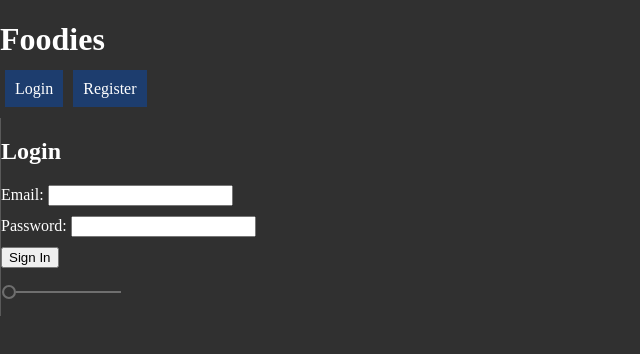
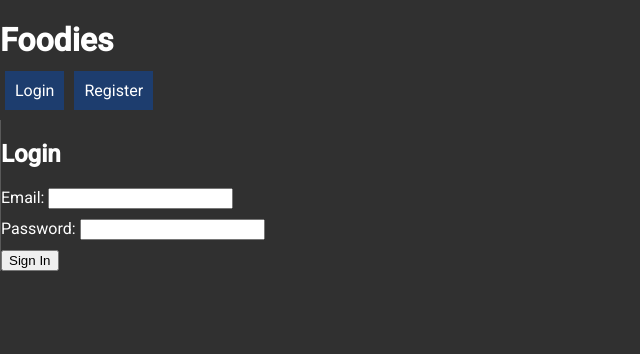
Before and after one commit to snappykiwi/Foodsta, an Angular app in the folder client/: page /login in a window 1280 px wide. Shown: the top 354 px of the page, without its empty margins (0-640 px from the left). Built offline with nearby package versions, Linux system fonts and the light colour scheme.

Commit message:
merged - fixed theme and updated gitignore

```diff
--- a/client/src/app/app.component.html
+++ b/client/src/app/app.component.html
@@ -7,13 +7,10 @@
   <mat-sidenav-container>
 
     <mat-sidenav mode="side" opened>
-
     </mat-sidenav>
 
     <mat-sidenav-content>
       <router-outlet></router-outlet>
-
-      <mat-slider min="1" max="100" step="1" value="1"></mat-slider>
 
     </mat-sidenav-content>
 
--- a/client/src/styles.scss
+++ b/client/src/styles.scss
@@ -1 +1,4 @@
 /* You can add global styles to this file, and also import other style files */
+@import '@angular/material/prebuilt-themes/pink-bluegrey.css';
+html, body { height: 100%; }
+body { margin: 0; font-family: Roboto, "Helvetica Neue", sans-serif; }
```
Also changed, not shown: 1 other file (tests, documents, lock files or other folders).
